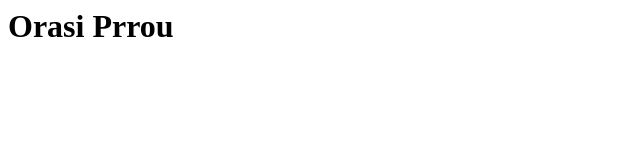
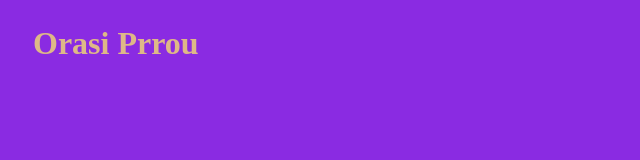
Before and after one commit to Giuly13/webpeish, a plain HTML site: page index.html in a window 1280 px wide. Shown: the whole page, without its empty margins (0-640 px from the left). Drawn offline with Linux system fonts and the light colour scheme.

Commit message:
adding css style

```diff
--- a/index.html
+++ b/index.html
@@ -4,6 +4,7 @@
     <meta http-equiv="X-UA-Compatible" content="IE=edge">
     <meta name="viewport" content="width=device-width, initial-scale=1.0">
     <title>Document</title>
+    <link rel="stylesheet" href="./mystyles.css">
 </head>
 <body>
     <h1>Orasi Prrou</h1>
--- /dev/null
+++ b/mystyles.css
@@ -0,0 +1,7 @@
+body{
+    background-color: blueviolet;
+}
+h1{
+    color: burlywood;
+    margin: 25px;
+}
```
